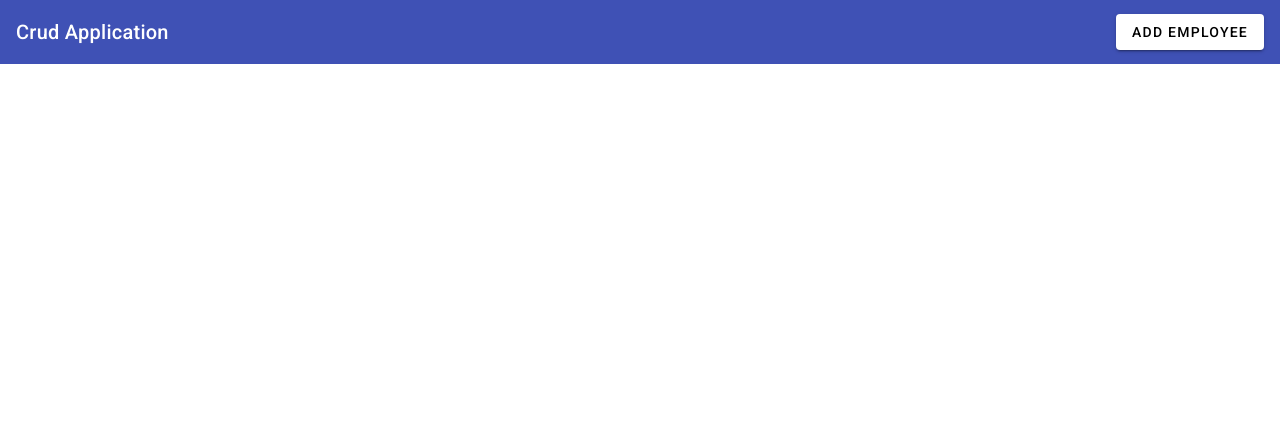
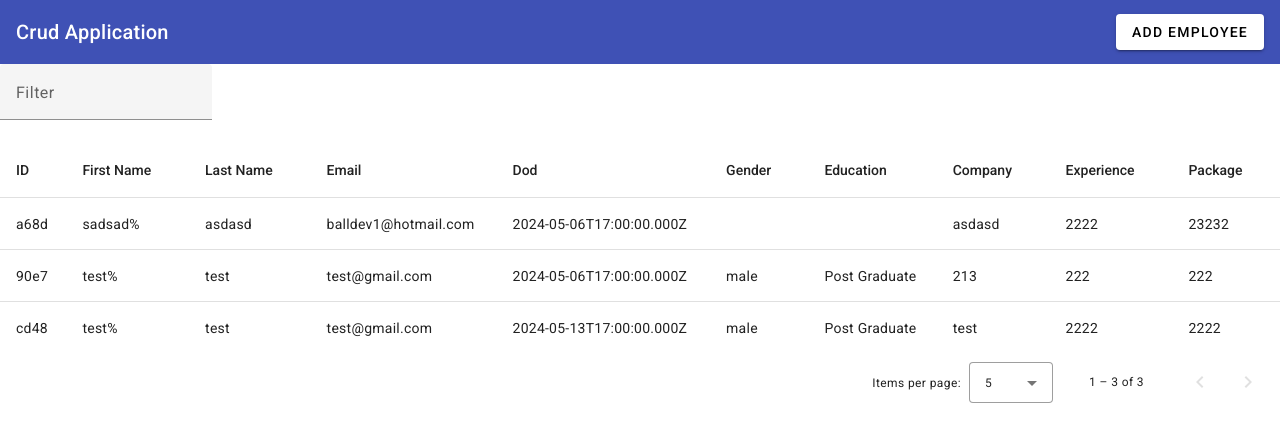
Before and after one commit to balldev1/Learn-AngularCRUD, an Angular app: page / in a window 1280 px wide. Shown: the top 442 px of the page. Built offline with nearby package versions, Linux system fonts and the light colour scheme; data requests are answered from the project's data file.

Commit message:
Table.GetData

```diff
--- a/db.json
+++ b/db.json
@@ -40,6 +40,18 @@
       "company": "213",
       "experience": 222,
       "package": 222
+    },
+    {
+      "id": "cd48",
+      "firstName": "test",
+      "lastName": "test",
+      "email": "test@gmail.com",
+      "dob": "2024-05-13T17:00:00.000Z",
+      "gender": "male",
+      "education": "Post Graduate",
+      "company": "test",
+      "experience": 2222,
+      "package": 2222
     }
   ]
 }
--- a/src/app/app.component.html
+++ b/src/app/app.component.html
@@ -5,3 +5,89 @@
     ADD EMPLOYEE
   </button>
 </mat-toolbar>
+
+
+<div class="main-body">
+
+  <!-- table -->
+  <mat-form-field>
+    <mat-label>Filter</mat-label>
+    <input matInput (keyup)="applyFilter($event)" placeholder="Ex. Mia" #input>
+  </mat-form-field>
+
+  <div class="table-container">
+    <table mat-table [dataSource]="dataSource" matSort>
+
+      <!-- ID Column -->
+      <ng-container matColumnDef="id">
+        <th mat-header-cell *matHeaderCellDef mat-sort-header> ID </th>
+        <td mat-cell *matCellDef="let row"> {{row.id}} </td>
+      </ng-container>
+
+      <!-- firstName -->
+      <ng-container matColumnDef="firstName">
+        <th mat-header-cell *matHeaderCellDef mat-sort-header> First Name </th>
+        <td mat-cell *matCellDef="let row"> {{row.firstName}}% </td>
+      </ng-container>
+
+      <!-- lastName -->
+      <ng-container matColumnDef="lastName">
+        <th mat-header-cell *matHeaderCellDef mat-sort-header> Last Name </th>
+        <td mat-cell *matCellDef="let row"> {{row.lastName}} </td>
+      </ng-container>
+
+      <!-- email -->
+      <ng-container matColumnDef="email">
+        <th mat-header-cell *matHeaderCellDef mat-sort-header> Email </th>
+        <td mat-cell *matCellDef="let row"> {{row.email}} </td>
+      </ng-container>
+
+      <!-- dob -->
+      <ng-container matColumnDef="dob">
+        <th mat-header-cell *matHeaderCellDef mat-sort-header> Dod </th>
+        <td mat-cell *matCellDef="let row"> {{row.dob}} </td>
+      </ng-container>
+
+      <!-- gender -->
+      <ng-container matColumnDef="gender">
+        <th mat-header-cell *matHeaderCellDef mat-sort-header> Gender </th>
+        <td mat-cell *matCellDef="let row"> {{row.gender}} </td>
+      </ng-container>
+
+      <!-- education -->
+      <ng-container matColumnDef="education">
+        <th mat-header-cell *matHeaderCellDef mat-sort-header> Education </th>
+        <td mat-cell *matCellDef="let row"> {{row.education}} </td>
+      </ng-container>
+
+      <!-- company -->
+      <ng-container matColumnDef="company">
+        <th mat-header-cell *matHeaderCellDef mat-sort-header> Company </th>
+        <td mat-cell *matCellDef="let row"> {{row.company}} </td>
+      </ng-container>
+
+      <!-- experience -->
+      <ng-container matColumnDef="experience">
+        <th mat-header-cell *matHeaderCellDef mat-sort-header> Experience </th>
+        <td mat-cell *matCellDef="let row"> {{row.experience}} </td>
+      </ng-container>
+
+      <!-- package -->
+      <ng-container matColumnDef="package">
+        <th mat-header-cell *matHeaderCellDef mat-sort-header> Package </th>
+        <td mat-cell *matCellDef="let row"> {{row.package}} </td>
+      </ng-container>
+
+      <tr mat-header-row *matHeaderRowDef="displayedColumns"></tr>
+      <tr mat-row *matRowDef="let row; columns: displayedColumns;"></tr>
+
+      <!-- Row shown when there is no matching data. -->
+      <tr class="mat-row" *matNoDataRow>
+        <td class="mat-cell" colspan="4">No data matching the filter "{{input.value}}"</td>
+      </tr>
+    </table>
+
+    <mat-paginator [pageSizeOptions]="[5, 10, 25, 100]" aria-label="Select page of users"></mat-paginator>
+  </div>
+
+</div>
--- a/src/app/app.component.ts
+++ b/src/app/app.component.ts
@@ -1,19 +1,78 @@
-import { Component } from '@angular/core';
+import {Component, OnInit,ViewChild} from '@angular/core';
 import {MatDialog} from "@angular/material/dialog";
 import {EmpAddEditComponent} from "./emp-add-edit/emp-add-edit.component";
+import {EmployeeService} from "./services/employee.service";
+import {MatPaginator, MatPaginatorModule} from '@angular/material/paginator';
+import {MatSort, MatSortModule} from '@angular/material/sort';
+import {MatTableDataSource} from '@angular/material/table';
 
 @Component({
   selector: 'app-root',
   templateUrl: './app.component.html',
   styleUrl: './app.component.scss'
 })
-export class AppComponent {
+
+// implements OnInit ให้ appcomponents นี้มีการเรียกใช้ oninitทุกครั้ง
+export class AppComponent implements OnInit {
   title = 'testcrud';
 
+  //table
+  //table.head
+  displayedColumns: string[] = [
+    "id",
+    "firstName",
+    "lastName",
+    "email",
+    "dob",
+    "gender",
+    "education",
+    "company",
+    "experience",
+    "package",
+  ];
+  //table.data
+  dataSource!: MatTableDataSource<any>;
+  //table
+  @ViewChild(MatPaginator) paginator!: MatPaginator;
+  @ViewChild(MatSort) sort!: MatSort;
+
   // method
-  constructor(private _dialog: MatDialog) {}
+  constructor(
+    private _dialog: MatDialog,
+    private _empService: EmployeeService
+  ) {}
+
+  // เรียก ข้อมูลพนักงานทุกครั้งที่โหลดหน้าเว็บ
+  ngOnInit() {
+    this.getEmployeeList();
+  }
 
   openAddEditEmpForm(){
     this._dialog.open(EmpAddEditComponent);
   }
+
+  getEmployeeList(){
+    this._empService.getEmployee().subscribe({
+      next: (res)=>{
+        // อัพเดทข้อมูลใหม่ที่ได้จาก res
+        this.dataSource = new MatTableDataSource(res);
+        //เรียงข้อมูลจาก 0 => 1
+        this.dataSource.sort = this.sort
+        this.dataSource.paginator = this.paginator;
+      },
+      error:(err)=>{
+        console.error(err)
+      }
+    })
+  }
+
+  applyFilter(event: Event) {
+    const filterValue = (event.target as HTMLInputElement).value;
+    this.dataSource.filter = filterValue.trim().toLowerCase();
+
+    if (this.dataSource.paginator) {
+      this.dataSource.paginator.firstPage();
+    }
+  }
+
 }
--- a/src/app/app.module.ts
+++ b/src/app/app.module.ts
@@ -1,6 +1,5 @@
 import { NgModule } from '@angular/core';
 import { BrowserModule, provideClientHydration } from '@angular/platform-browser';
-
 import { AppRoutingModule } from './app-routing.module';
 import { AppComponent } from './app.component';
 import { provideAnimationsAsync } from '@angular/platform-browser/animations/async';
@@ -18,6 +17,9 @@
 import {MatSelectModule} from '@angular/material/select';
 import { ReactiveFormsModule } from '@angular/forms';
 import {HttpClientModule} from "@angular/common/http";
+import {MatTableModule} from '@angular/material/table';
+import {MatPaginatorModule} from '@angular/material/paginator';
+import { MatSortModule} from '@angular/material/sort';
 
 @NgModule({
   declarations: [
@@ -29,7 +31,7 @@
     AppRoutingModule,
     MatToolbarModule, MatButtonModule, MatIconModule, MatDialogTitle, MatDialogContent, MatInputModule, MatInput,
     MatFormFieldModule, MatDatepickerModule, MatRadioModule, MatSelectModule, MatDialogActions,ReactiveFormsModule,
-    HttpClientModule
+    HttpClientModule,MatTableModule,MatPaginatorModule,MatSortModule
   ],
   providers: [
     provideClientHydration(),
--- a/src/app/emp-add-edit/emp-add-edit.component.html
+++ b/src/app/emp-add-edit/emp-add-edit.component.html
@@ -48,7 +48,7 @@
 
   <div class="row">
     <mat-form-field appearance="fill">
-      <mat-label>Favorite food</mat-label>
+      <mat-label>Education</mat-label>
       <mat-select formControlName="education"
       >
         <mat-option *ngFor="let val of education" [value]="val">
--- a/src/app/emp-add-edit/emp-add-edit.component.ts
+++ b/src/app/emp-add-edit/emp-add-edit.component.ts
@@ -43,16 +43,37 @@
   }
 
   onFormSubmit(){
+    // มีข้อมูลเข้ามา
     if(this.empForm.valid){
+      // ข้อมูลเป็นค่าว่าง ''
+      if (this.empForm.value.firstName === "" ||
+        this.empForm.value.lastName === "" ||
+        this.empForm.value.email === "" ||
+        this.empForm.value.dob === "" ||
+        this.empForm.value.gender === "" ||
+        this.empForm.value.education === "" ||
+        this.empForm.value.company === "" ||
+        this.empForm.value.experience === "" ||
+        this.empForm.value.package === "")
+      {
+        alert("Please fill in all required fields.");
+      } else {
+        // ข้อมูลไม่เป็นค่าว่าง ''
         this._empService.addEmployee(this.empForm.value).subscribe({
           next:(val: any)=>{
             alert("Employee added successfully");
-          this._dialogRef.close();
+            this._dialogRef.close()
+            window.location.reload();
           },
           error:(err: any)=>{
             console.error(err);
           }
         });
       }
+    } else {
+      alert("Please fill in all required fields.");
     }
   }
+
+
+}
--- a/src/app/services/employee.service.ts
+++ b/src/app/services/employee.service.ts
@@ -2,6 +2,8 @@
 import {HttpClient} from "@angular/common/http";
 import {Observable} from "rxjs";
 
+
+//ng g s service/employee
 @Injectable({
   providedIn: 'root'
 })
@@ -12,4 +14,8 @@
   addEmployee(data:any): Observable<any>{
     return this._http.post(`http://localhost:3000/employees`,data);
   }
+
+  getEmployee(): Observable<any>{
+    return this._http.get(`http://localhost:3000/employees`);
+  }
 }
```
Lines whose indentation alone changed are shown as unchanged.
